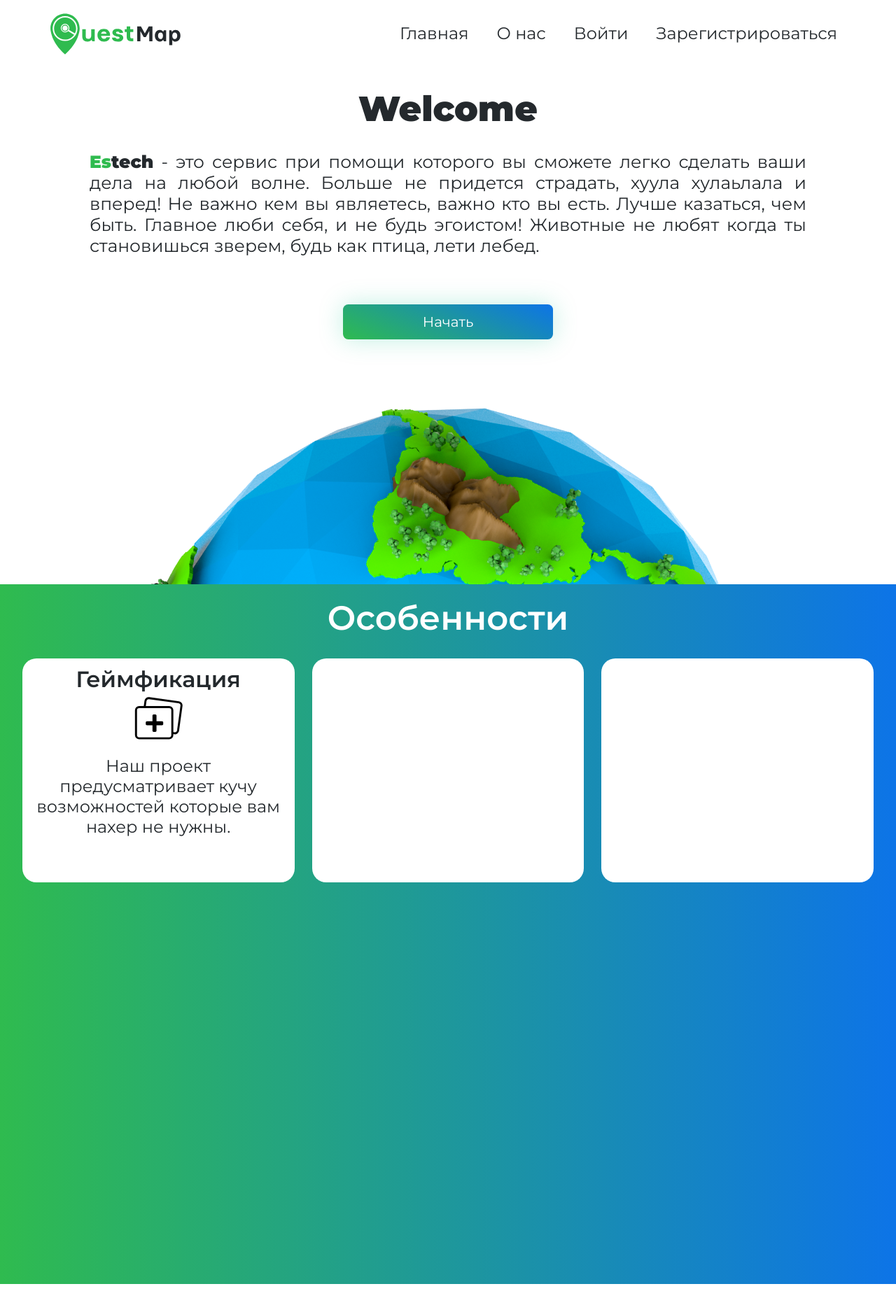
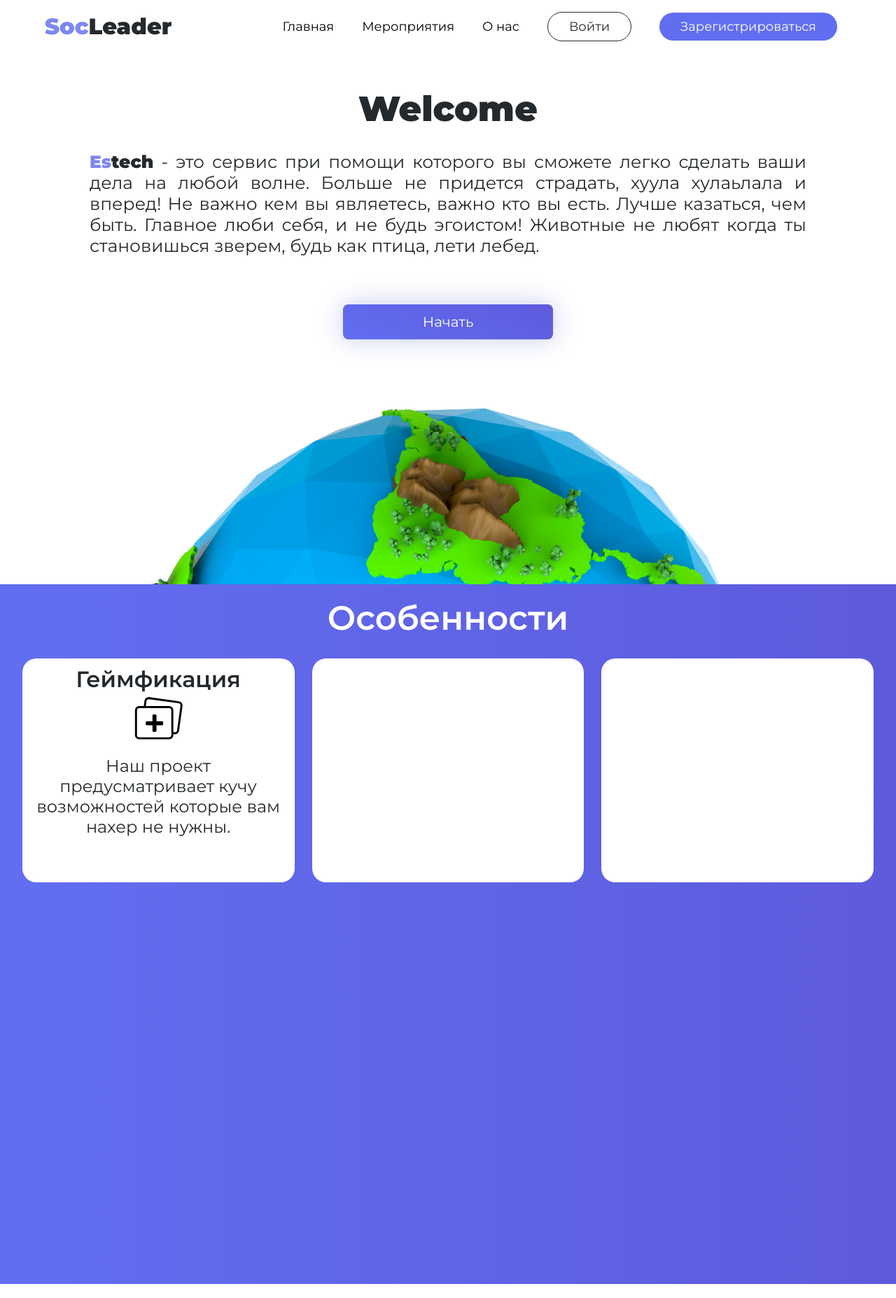
Before and after one commit to Dikiliev/events, a Django app: page / in a window 1280 px wide. Shown: the whole page at 70% size. Run offline with Django 4.2, Linux system fonts and the light colour scheme.

Commit message:
add events

```diff
--- a/grozevents/main/static/css/base_style.css
+++ b/grozevents/main/static/css/base_style.css
@@ -109,15 +109,50 @@ a:hover{
     margin: auto 20px;
     text-decoration: none;
 
+    color: #000;
+
+    text-align: center;
+    font-family: var(--color-1);
+    font-size: 18px;
+    font-style: normal;
+    font-weight: 500;
+    line-height: normal;
+    flex-shrink: 0;
+
     /*border: 1px solid var(--color-1);
     border-radius: 50px;
     padding: 5px 15px;*/
 }
 .nav-item:hover{
     color: var(--color-3);
+}
 
-    /*border: 1px solid var(--color-3);*/
-    /*box-shadow: 0 0 15px var(--light-color);*/
+.nav-item.button{
+    border-radius: 65px;
+    background: #626EF0;
+
+    padding: 9px 30px;
+
+    color: #fff;
+}
+
+.nav-item.button:hover{
+    filter: brightness(80%);
+}
+
+.nav-item.button.border:hover{
+    background: #626EF0;
+    border: 1px solid transparent;
+    color: #fff;
+    filter: none;
+}
+
+
+.nav-item.button.border{
+    background: transparent;
+
+    color: var(--color-1);
+    border: 1px solid var(--color-1);
 }
 
 .container{
--- a/grozevents/main/static/css/root.css
+++ b/grozevents/main/static/css/root.css
@@ -9,19 +9,19 @@
 
     --color-1: #24292d;
     --color-2: #2B3137;
-    --color-3: #2fbb4f;
+    --color-3: #626EF0;
 
-    --hover-color-1: #2fbb4f;
+    --hover-color-1: #7d88f1;
 
-    --gradient-color-1: #2fbb4f;
-    --gradient-color-2: #0d74e7;
+    --gradient-color-1: #626EF0;
+    --gradient-color-2: #5e5adc;
 
-    --gradient-hover-color-1: #0d74e7;
-    --gradient-hover-color-2: #2fbb4f;
+    --gradient-hover-color-1: #640de7;
+    --gradient-hover-color-2: #626EF0;
 
     --error-color: #D80032;
 
-    --light-color: rgba(1, 195, 141, 0.25);
+    --light-color: rgba(26, 49, 194, 0.25);
 
     --shadow: rgba(0, 0, 0, 0.1);
     --shadow-blur: 15px;
--- a/grozevents/main/templates/base.html
+++ b/grozevents/main/templates/base.html
@@ -18,11 +18,12 @@
 <div class="head">
     <div class="head-content horizontal-container">
         <div class="logo">
-<!--            <span class="text-logo-part-1">Quest</span><span class="text-logo-part-2">Map</span>-->
-            <img class="logo-icon" src="{% static 'images/logo.svg' %}">
+            <span class="text-logo-part-1">Soc</span><span class="text-logo-part-2">Leader</span>
+<!--            <img class="logo-icon" src="{% static 'images/logo.svg' %}">-->
         </div>
         <nav class="nav-menu horizontal-container">
             <a href="/" class="nav-item">Главная</a>
+            <a href="/events" class="nav-item">Мероприятия</a>
             <a href="#" class="nav-item">О нас</a>
 
             {% if user.is_authenticated %}
@@ -31,8 +32,8 @@
 
             {% else %}
 
-            <a href="/login" class="nav-item">Войти</a>
-            <a href="/register" class="nav-item">Зарегистрироваться</a>
+            <a href="/login" class="nav-item button border" >Войти</a>
+            <a href="/register" class="nav-item button">Зарегистрироваться</a>
 
             {% endif %}
         </nav>
--- a/grozevents/main/urls.py
+++ b/grozevents/main/urls.py
@@ -3,6 +3,8 @@ from . import views
 
 urlpatterns = [
     path('', views.home, name='home'),
+    path('events/', views.events, name='events'),
+
     path('register/', views.register, name='register'),
     path('login/', views.user_login, name='login'),
     path('logout/', views.logout_user, name='logout'),
--- a/grozevents/main/views.py
+++ b/grozevents/main/views.py
@@ -12,6 +12,11 @@ DEFAULT_TITLE = 'DjangoDev'
 def home(request: HttpRequest):
     data = create_base_data()
     return render(request, 'index.html', data)
+
+
+def events(request: HttpRequest):
+    data = create_base_data('Мероприятия')
+    return render(request, 'events.html', data)
 
 
 def register(request: HttpRequest):
```
Also changed, not shown: grozevents/main/models.py (+16 -1 lines), grozevents/main/templates/events.html (added, +16 -0 lines), grozevents/db.sqlite3, grozevents/main/migrations/0002_event_eventcategory.py (added).
